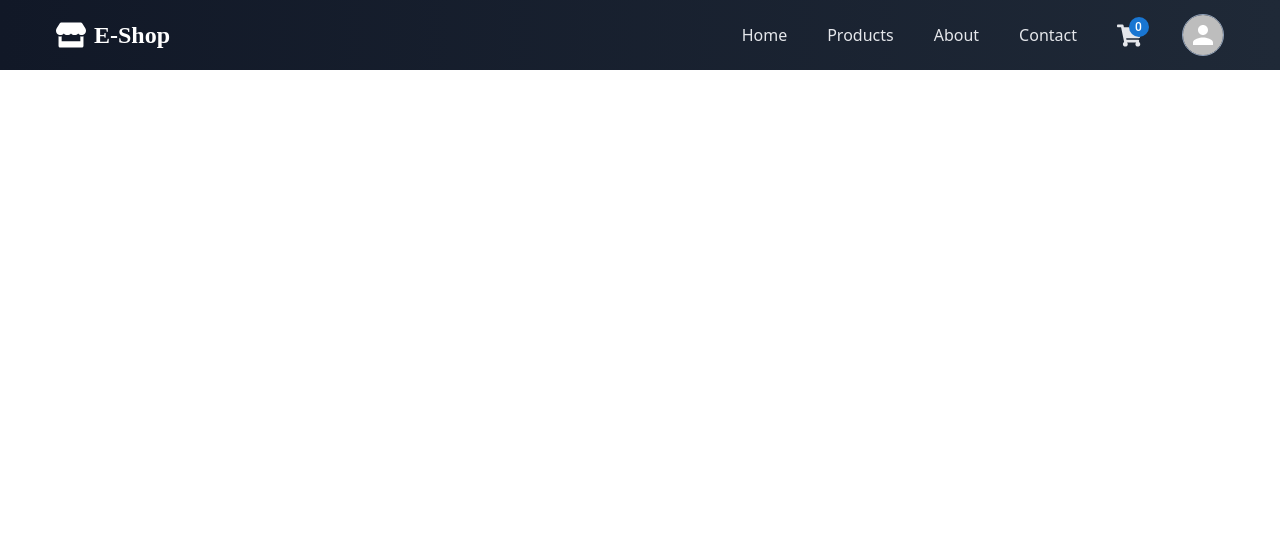
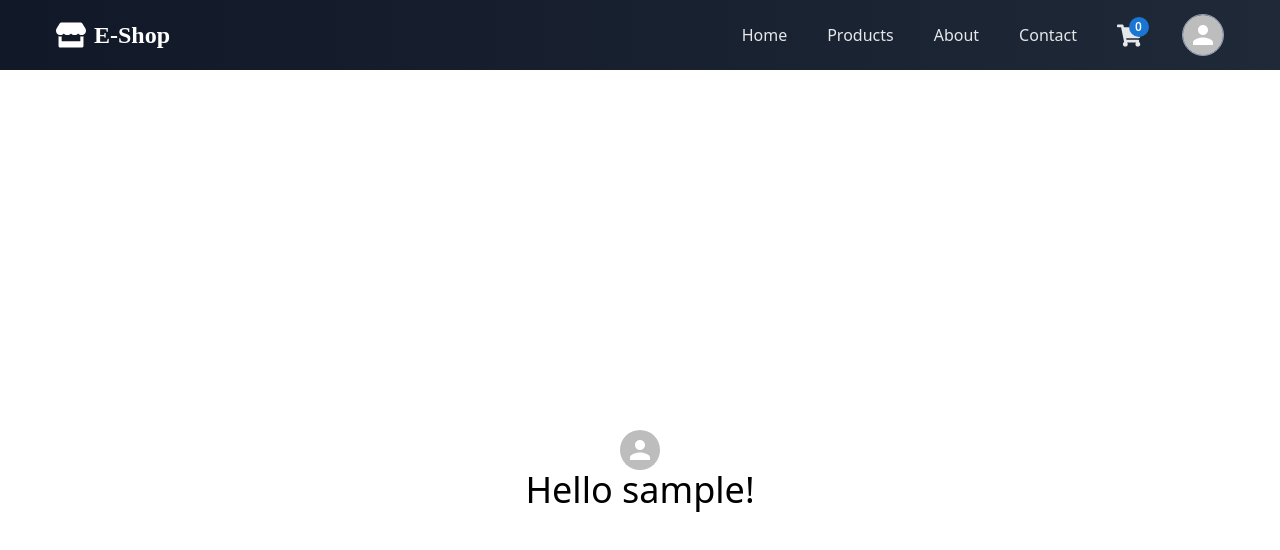
Before and after one commit to pgedlek/ECommerce-UI, a React (Vite) app: page /profile in a window 1280 px wide. Shown: the top 550 px of the page. Built offline with nearby package versions, Linux system fonts and the light colour scheme; sample sign-in values are in the browser's storage.

Commit message:
Add profile page backbone

```diff
--- a/src/App.jsx
+++ b/src/App.jsx
@@ -12,6 +12,7 @@ import Cart from './components/cart/Cart';
 import Login from './components/auth/Login';
 import PrivateRoute from './components/shared/PrivateRoute';
 import Register from './components/auth/Register';
+import Profile from './components/profile/Profile';
 
 function App() {
   return (
@@ -29,6 +30,10 @@ function App() {
             <Route path='/login' element={<Login />} />
             <Route path='/register' element={<Register />} />
           </Route>
+
+          <Route path="/profile" element={<PrivateRoute publicPage={false} />} >
+            <Route path="/profile" element={<Profile />} />
+          </Route>
         </Routes>
       </BrowserRouter>
       <Toaster position='bottom-center' />
--- a/src/components/profile/Profile.jsx
+++ b/src/components/profile/Profile.jsx
@@ -1,6 +1,14 @@
+import { Avatar } from "@mui/material";
+import { useSelector } from "react-redux";
+
 const Profile = () => {
+  const { user } = useSelector((state) => state.auth);
+
   return (
-    <div>Profile</div>
+    <div className="flex items-center justify-center w-full h-lvh flex-col">
+      <Avatar alt="Profile" src="" />
+      <h1 className="text-4xl">Hello {user.username}!</h1>
+    </div>
   )
 }
 export default Profile;
```
